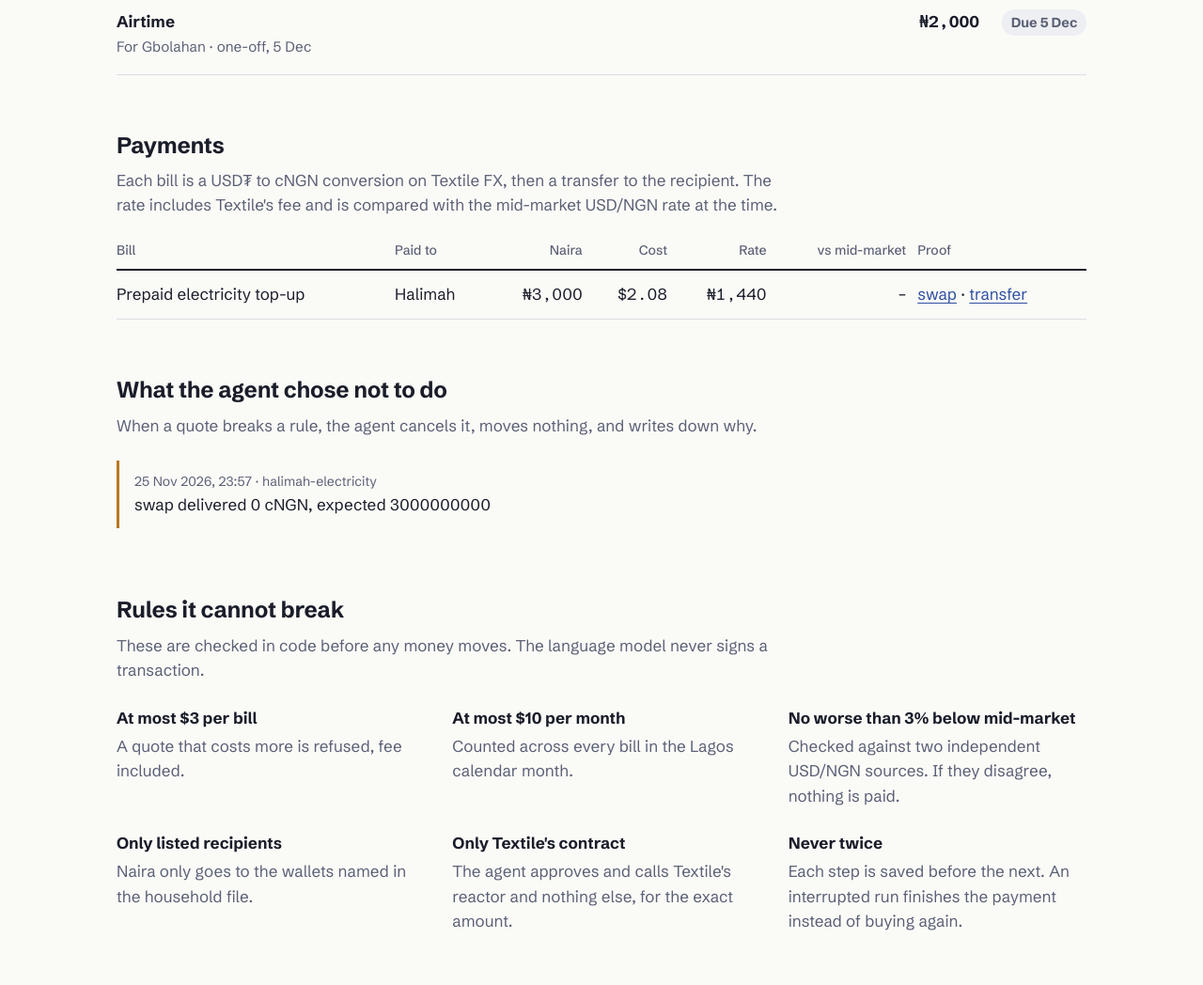
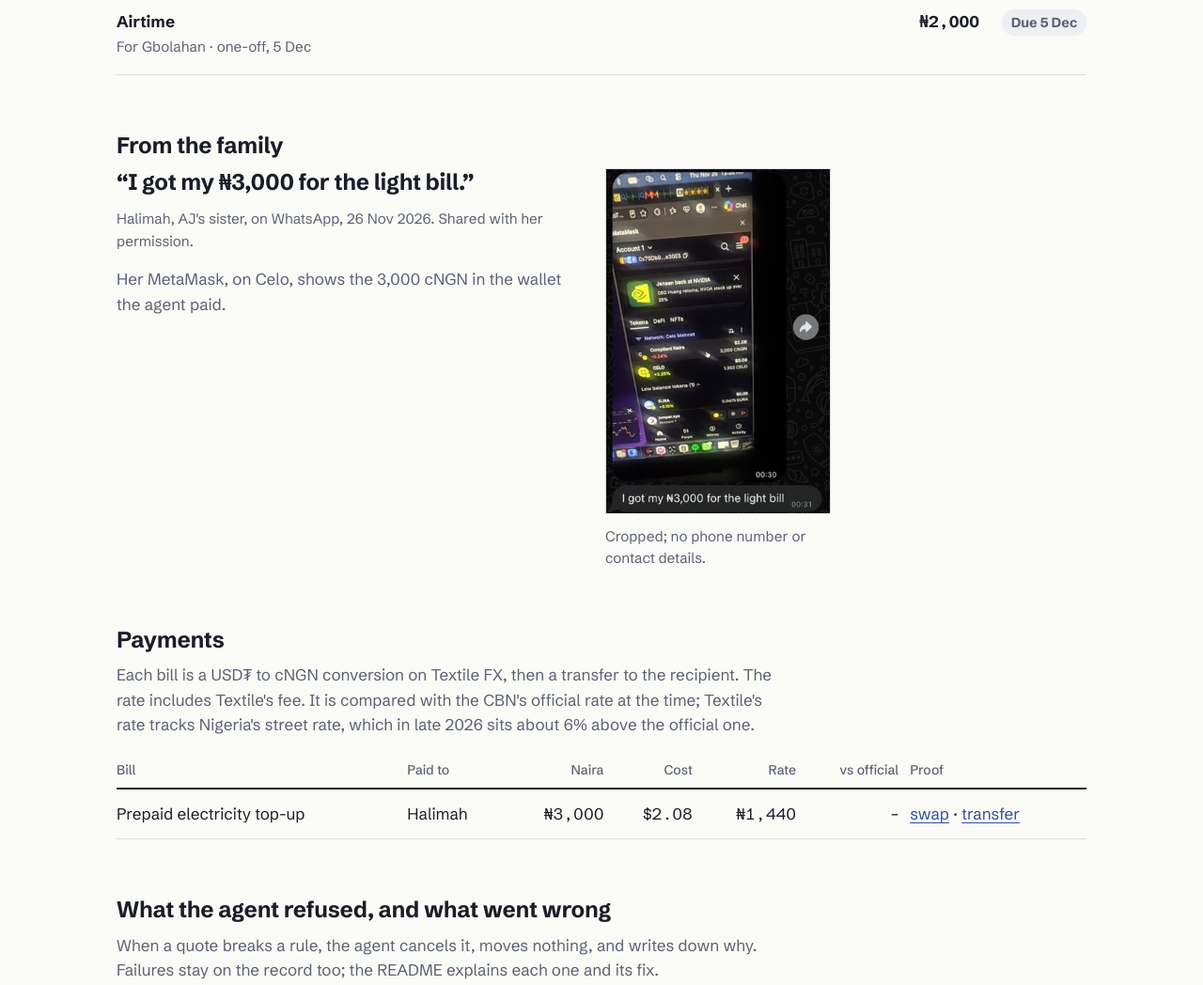
Before and after one commit to Plutoski/ile, a website: page docs/index.html in a window 1280 px wide. Shown: the part 1080-2128 px from the top of the page at 94% size. Drawn offline with Linux system fonts and the light colour scheme.

Commit message:
README and family confirmation

```diff
--- a/docs/index.html
+++ b/docs/index.html
@@ -86,6 +86,12 @@
   .decisions { list-style: none; padding: 0; margin: 0; max-width: var(--measure); }
   .decisions li { padding: 0.75rem 0 0.75rem 1rem; border-left: 3px solid var(--skip); margin-bottom: 0.75rem; }
   .decisions time { display: block; font-size: 0.875rem; color: var(--muted); }
+  .decisions li.failed { border-left-color: #B4412E; }
+  .family { display: grid; grid-template-columns: minmax(0, 1fr) 240px; gap: 2rem; align-items: start; max-width: 760px; }
+  .family blockquote { margin: 0; font-size: 1.5rem; font-weight: 700; line-height: 1.25; letter-spacing: -0.01em; }
+  .family figcaption, .family .who { color: var(--muted); font-size: 0.95rem; margin-top: 0.75rem; }
+  .family img { width: 100%; height: auto; display: block; border: 1px solid var(--rule); }
+  @media (max-width: 640px) { .family { grid-template-columns: 1fr; } .family figure { max-width: 260px; } }
 
   .rules { display: grid; grid-template-columns: repeat(auto-fit, minmax(15rem, 1fr)); gap: 1.5rem 2.5rem; margin: 0; }
   .rules dt { font-weight: 700; }
@@ -120,7 +126,7 @@
       <dl class="facts">
         <div><dt>Naira delivered</dt><dd id="f-ngn">₦0</dd></div>
         <div><dt>Bills paid</dt><dd id="f-paid">0</dd></div>
-        <div><dt>Average rate vs mid-market</dt><dd id="f-rate">–</dd></div>
+        <div><dt>Average rate paid</dt><dd id="f-rate">–</dd></div>
       </dl>
     </div>
     <aside class="slip" id="slip" aria-label="Latest payment receipt">
@@ -135,25 +141,40 @@
 
 <main class="wrap">
   <section aria-labelledby="h-bills">
-    <h2 class="sec" id="h-bills">This month's bills</h2>
+    <h2 class="sec" id="h-bills">The household's bills</h2>
     <p class="note" id="bills-note">What the household needs paid, and when. Times are Lagos time.</p>
     <ul class="bills" id="bills"><li class="empty">Loading the household…</li></ul>
   </section>
 
+  <section aria-labelledby="h-family">
+    <h2 class="sec" id="h-family">From the family</h2>
+    <div class="family">
+      <div>
+        <blockquote>“I got my ₦3,000 for the light bill.”</blockquote>
+        <p class="who">Halimah, AJ's sister, on WhatsApp, 26 Nov 2026. Shared with her permission.</p>
+        <p class="note" style="margin-top:1rem">Her MetaMask, on Celo, shows the 3,000 cNGN in the wallet the agent paid.</p>
+      </div>
+      <figure style="margin:0">
+        <img src="evidence/halimah-electricity-received.jpg" width="330" height="507" alt="Halimah's MetaMask on Celo Mainnet showing 3,000 cNGN, with her message: I got my ₦3,000 for the light bill">
+        <figcaption>Cropped; no phone number or contact details.</figcaption>
+      </figure>
+    </div>
+  </section>
+
   <section aria-labelledby="h-payments">
     <h2 class="sec" id="h-payments">Payments</h2>
-    <p class="note">Each bill is a USD₮ to cNGN conversion on Textile FX, then a transfer to the recipient. The rate includes Textile's fee and is compared with the mid-market USD/NGN rate at the time.</p>
+    <p class="note">Each bill is a USD₮ to cNGN conversion on Textile FX, then a transfer to the recipient. The rate includes Textile's fee. It is compared with the CBN's official rate at the time; Textile's rate tracks Nigeria's street rate, which in late 2026 sits about 6% above the official one.</p>
     <div class="scroll">
       <table class="table">
-        <thead><tr><th scope="col">Bill</th><th scope="col">Paid to</th><th scope="col" class="num">Naira</th><th scope="col" class="num">Cost</th><th scope="col" class="num">Rate</th><th scope="col" class="num">vs mid-market</th><th scope="col">Proof</th></tr></thead>
+        <thead><tr><th scope="col">Bill</th><th scope="col">Paid to</th><th scope="col" class="num">Naira</th><th scope="col" class="num">Cost</th><th scope="col" class="num">Rate</th><th scope="col" class="num">vs official</th><th scope="col">Proof</th></tr></thead>
         <tbody id="payments"><tr><td colspan="7" class="empty">No payments yet.</td></tr></tbody>
       </table>
     </div>
   </section>
 
   <section aria-labelledby="h-decisions">
-    <h2 class="sec" id="h-decisions">What the agent chose not to do</h2>
-    <p class="note">When a quote breaks a rule, the agent cancels it, moves nothing, and writes down why.</p>
+    <h2 class="sec" id="h-decisions">What the agent refused, and what went wrong</h2>
+    <p class="note">When a quote breaks a rule, the agent cancels it, moves nothing, and writes down why. Failures stay on the record too; the README explains each one and its fix.</p>
     <ul class="decisions" id="decisions"><li class="empty" style="border:0;padding-left:0">Nothing refused so far.</li></ul>
   </section>
 
@@ -224,7 +245,7 @@ function renderSlip(p, recipients, bills) {
   add("Paid to", who ? who.name : short(p.recipient));
   add("Cost", usd(p.usdtSpent) + " USD₮");
   add("Rate", ngn(p.rate) + " / $");
-  add("vs mid", fmtSpread(spreadVsMid(p)));
+  if (p.referenceRate) add("vs official", fmtSpread(spreadVsMid(p)));
   add("Tx", link(CELOSCAN + "/tx/" + p.txs.transfer, short(p.txs.transfer)));
   const stamp = document.getElementById("s-stamp");
   stamp.textContent = "PAID · DELIVERED IN cNGN";
@@ -247,8 +268,8 @@ function renderSlip(p, recipients, bills) {
   const totalNgn = payments.reduce((s, p) => s + p.amountNgn, 0);
   document.getElementById("f-ngn").textContent = ngn(totalNgn);
   document.getElementById("f-paid").textContent = String(payments.length);
-  const spreads = payments.map(spreadVsMid).filter((s) => s !== null);
-  if (spreads.length) document.getElementById("f-rate").textContent = fmtSpread(spreads.reduce((a, b) => a + b, 0) / spreads.length);
+  const usdTotal = payments.reduce((s, p) => s + Number(p.usdtSpent) / 1e6, 0);
+  if (usdTotal > 0) document.getElementById("f-rate").textContent = ngn(totalNgn / usdTotal) + "/$";
 
   // Receipt
   const latest = [...payments].sort((a, b) => b.updatedAt.localeCompare(a.updatedAt))[0];
@@ -292,7 +313,8 @@ function renderSlip(p, recipients, bills) {
     const ul = document.getElementById("decisions");
     ul.replaceChildren();
     for (const d of [...decisions].reverse().slice(0, 12)) {
-      ul.append(el("li", {}, el("time", { datetime: d.at }, new Date(d.at).toLocaleString("en-GB", { timeZone: "Africa/Lagos", dateStyle: "medium", timeStyle: "short" }) + " · " + d.billId), d.reason));
+      const when = new Date(d.at).toLocaleString("en-GB", { timeZone: "Africa/Lagos", dateStyle: "medium", timeStyle: "short" });
+      ul.append(el("li", { class: d.action }, el("time", { datetime: d.at }, `${when} · ${d.billId} · ${d.action === "failed" ? "failed" : "refused"}`), d.reason));
     }
   }
 
@@ -303,7 +325,7 @@ function renderSlip(p, recipients, bills) {
   if (pol) {
     rule(`At most $${pol.maxUsdtPerPayout} per bill`, "A quote that costs more is refused, fee included.");
     rule(`At most $${pol.maxUsdtPerMonth} per month`, "Counted across every bill in the Lagos calendar month.");
-    rule(`No worse than ${pol.maxSpreadPct}% below mid-market`, "Checked against two independent USD/NGN sources. If they disagree, nothing is paid.");
+    rule(`No worse than ${pol.maxSpreadPct}% below the official rate`, "Checked against two independent sources for the CBN rate. If they disagree, nothing is paid.");
   }
   rule("Only listed recipients", "Naira only goes to the wallets named in the household file.");
   rule("Only Textile's contract", "The agent approves and calls Textile's reactor and nothing else, for the exact amount.");
--- a/src/cli.ts
+++ b/src/cli.ts
@@ -97,7 +97,7 @@ const commands: Record<string, (args: string[]) => Promise<void>> = {
     if (dry) {
       const unpaid = h.bills.filter((b) => b.active && !isSettled(ledger)(b.id, periodOf(b, now)));
       const [dec, ref] = await Promise.all([chain.decimals(TOKENS.CNGN), fetchReferenceRate()]);
-      log(`dry run: pricing ${unpaid.length} unpaid bill(s); mid-market ${ref ? `₦${ref.rate.toFixed(2)}/$ from ${ref.sources.map((s) => s.name).join(" + ")}` : "unavailable"}`);
+      log(`dry run: pricing ${unpaid.length} unpaid bill(s); official rate ${ref ? `₦${ref.rate.toFixed(2)}/$ from ${ref.sources.map((s) => s.name).join(" + ")}` : "unavailable"}`);
       for (const b of unpaid) {
         const p = await textile.preview({ sellToken: TOKENS.USDT, buyToken: TOKENS.CNGN, buyAmount: BigInt(b.amountNgn) * 10n ** BigInt(dec) });
         if (p.status !== "preview" || !p.takerPays) { log(`  ${b.id}: no price (${p.status})`); continue; }
@@ -105,8 +105,8 @@ const commands: Record<string, (args: string[]) => Promise<void>> = {
         const rate = effectiveRate(BigInt(b.amountNgn) * 10n ** BigInt(dec), dec, cost);
         const spread = ref ? ((ref.rate - rate) / ref.rate) * 100 : null;
         const verdict = cost > parseUnits(String(h.policy.maxUsdtPerPayout), USDT_DECIMALS) ? "OVER per-bill cap"
-          : spread !== null && spread > h.policy.maxSpreadPct ? `REFUSE (${spread.toFixed(2)}% below mid)` : "would pay";
-        log(`  ${b.id.padEnd(20)} ₦${b.amountNgn} ≈ ${fmtUsdt(cost)} USD₮ at ₦${rate.toFixed(2)}/$${spread === null ? "" : ` (${spread >= 0 ? "-" : "+"}${Math.abs(spread).toFixed(2)}% vs mid)`} → ${verdict}`);
+          : spread !== null && spread > h.policy.maxSpreadPct ? `REFUSE (${spread.toFixed(2)}% below official)` : "would pay";
+        log(`  ${b.id.padEnd(20)} ₦${b.amountNgn} ≈ ${fmtUsdt(cost)} USD₮ at ₦${rate.toFixed(2)}/$${spread === null ? "" : ` (${spread >= 0 ? "-" : "+"}${Math.abs(spread).toFixed(2)}% vs official)`} → ${verdict}`);
       }
       return;
     }
--- a/src/household.ts
+++ b/src/household.ts
@@ -28,7 +28,7 @@ export interface Policy {
   /** Hard cap on USD₮ spent across all bills in one calendar month (Lagos time). */
   maxUsdtPerMonth: number;
   /**
-   * Worst acceptable rate, as a percentage below the mid-market USD/NGN
+   * Worst acceptable rate, as a percentage below the official USD/NGN
    * reference. A quote further below the reference is refused.
    */
   maxSpreadPct: number;
--- a/src/ledger.ts
+++ b/src/ledger.ts
@@ -25,7 +25,7 @@ export interface Payment {
   cngnAmount: string;
   /** Naira per USD₮ actually paid, fee included. */
   rate: number;
-  /** Mid-market naira per US dollar at quote time, when available. */
+  /** Official naira per US dollar at quote time, when available. */
   referenceRate: number | null;
   rfqId: string;
   txs: { approve?: Hash; swap: Hash; transfer?: Hash };
--- a/src/payout.ts
+++ b/src/payout.ts
@@ -96,7 +96,7 @@ export async function payBill(bill: Bill, household: Household, deps: PayDeps):
     if (!firm) return skip(lastReason);
 
     const takerPays = BigInt(firm.quote.takerPays);
-    log(`quote ${firm.rfqId}: ₦${bill.amountNgn} for ${fmtUsdt(takerPays)} USD₮ (₦${rate.toFixed(2)}/$${spreadPct === null ? "" : `, ${spreadPct.toFixed(2)}% vs mid`})`);
+    log(`quote ${firm.rfqId}: ₦${bill.amountNgn} for ${fmtUsdt(takerPays)} USD₮ (₦${rate.toFixed(2)}/$${spreadPct === null ? "" : `, ${spreadPct.toFixed(2)}% vs official`})`);
 
     const usdtBalance = await chain.balance(TOKENS.USDT);
     if (usdtBalance < takerPays) {
--- a/src/policy.ts
+++ b/src/policy.ts
@@ -13,7 +13,7 @@ export interface QuoteCheckInput {
   policy: Policy;
   /** Atomic USD₮ already committed this month. */
   spentThisMonth: bigint;
-  /** Mid-market naira per dollar, or null when no reference could be fetched. */
+  /** Official naira per dollar, or null when no reference could be fetched. */
   referenceRate: number | null;
   now: number;
 }
@@ -69,7 +69,7 @@ export function checkQuote(i: QuoteCheckInput): Verdict {
   if (spreadPct > policy.maxSpreadPct) {
     return {
       ok: false,
-      reason: `rate ₦${rate.toFixed(2)}/$ is ${spreadPct.toFixed(2)}% below mid-market ₦${i.referenceRate.toFixed(2)}/$ (limit ${policy.maxSpreadPct}%)`,
+      reason: `rate ₦${rate.toFixed(2)}/$ is ${spreadPct.toFixed(2)}% below the official rate ₦${i.referenceRate.toFixed(2)}/$ (limit ${policy.maxSpreadPct}%)`,
     };
   }
   return { ok: true, rate, spreadPct };
--- a/src/rate.ts
+++ b/src/rate.ts
@@ -1,5 +1,7 @@
 /**
- * Mid-market USD -> NGN reference used to judge Textile quotes.
+ * Official USD -> NGN reference used to judge Textile quotes. Both free sources
+ * track the CBN's official (NFEM) rate, which in late 2026 sits roughly 6% below
+ * Nigeria's street rate; a sound Textile quote therefore lands at or above it.
  * Two free public sources: when both answer, the agent uses their average,
  * and trusts neither if they disagree by more than 5%.
  */
```
Also changed, not shown: test/payout.test.ts (+1 -1 lines), test/policy.test.ts (+2 -2 lines), README.md (added), docs/evidence/halimah-electricity-received.jpg (added), evidence/halimah-electricity-received.jpg (added).
